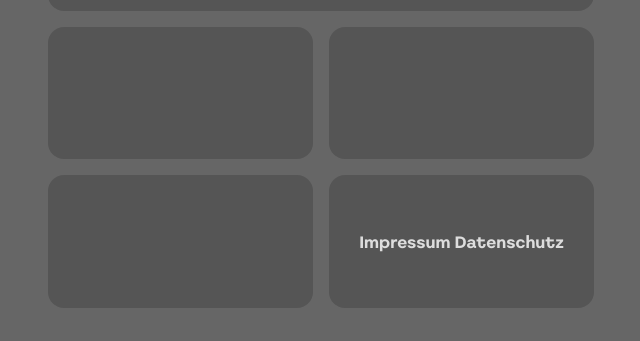
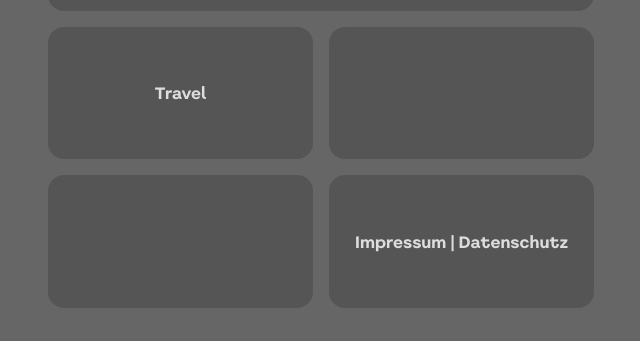
Before and after one commit to cieszynski/cieszynski.github.io, a Jekyll site: the page built from index.html, in a window 1280 px wide. Shown: the part 405-746 px from the top of the page, without its empty margins (319-959 px from the left). Built offline with Jekyll 4.4.1, drawn with Linux system fonts in a browser that asks for light colours.

Commit message:
link to travel added

```diff
--- a/index.html
+++ b/index.html
@@ -6,8 +6,8 @@ title: Homepage
     <h1><span>stephan</span><span>cieszynski</span>
         <img src="/assets/images/stephan-rahmen-rund.svg" alt="">
     </h1>
+    <a href="/travel">Travel</a>
     <div></div>
     <div></div>
-    <div></div>
-    <a href="/rechtliches.html">Impressum Datenschutz</a>
+    <a href="/rechtliches.html">Impressum | Datenschutz</a>
 </main>
--- a/robots.txt
+++ b/robots.txt
@@ -1,2 +1,3 @@
 User-agent: *
 Disallow: /assets/
+Disallow: /travel/assets/
```
